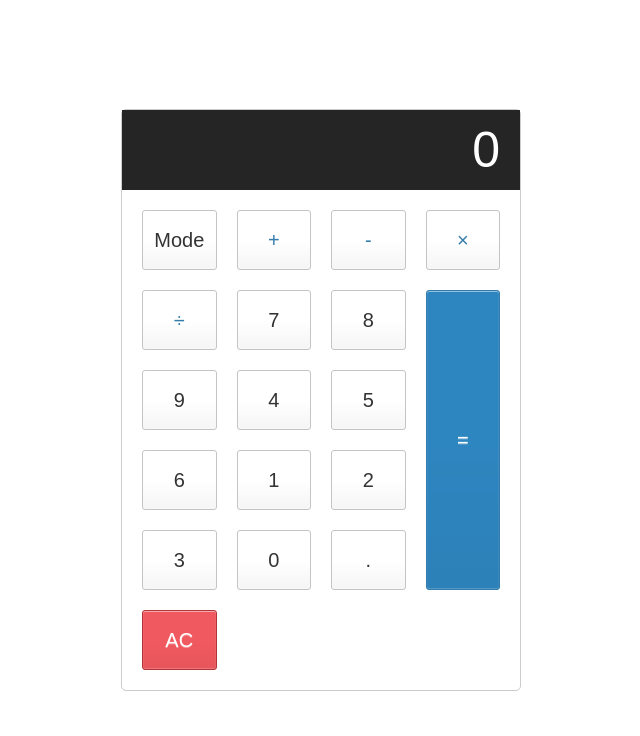
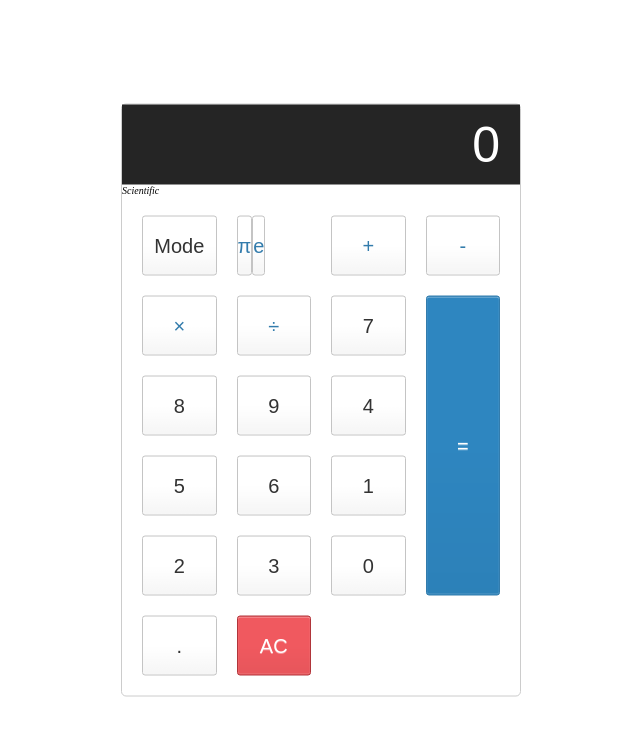
Before and after one commit to samriz/Calculator, an Angular app: page / in a window 1280 px wide. Both pictures are taken after a click on the button "Mode". Shown: the top 736 px of the page, without its empty margins (319-959 px from the left). Built offline with nearby package versions, Linux system fonts and the light colour scheme.

Commit message:
Mode button changes calculator mode.
Scientific mode shows extra buttons.

```diff
--- a/src/app/calculator/calculator.component.html
+++ b/src/app/calculator/calculator.component.html
@@ -1,12 +1,19 @@
 <div class="calculator">
 
-  <input type="text" class="calculator-screen" value="0" disabled />
+  <input type="text" class="calculator-screen" value="0" disabled/>
   <br>
-  <span><i><small></small></i></span>
+  <span *ngIf="mode">
+    <i>{{mode.name}}</i>
+  </span>
 
   <div class="calculator-keys">
 
-    <button type="button">Mode</button>
+    <button type="button" (click)="incrementMode()">Mode</button>
+
+    <span *ngIf="mode.name === 'Scientific'">
+      <button type="button" class="operator">&pi;</button>
+      <button type="button" class="operator" value="2.71828183">e</button>
+    </span>
 
     <button type="button" class="operator" value="+">+</button>
     <button type="button" class="operator" value="-">-</button>
--- a/src/app/calculator/calculator.component.ts
+++ b/src/app/calculator/calculator.component.ts
@@ -1,4 +1,7 @@
 import { Component, OnInit } from '@angular/core';
+import { Mode } from '../mode';
+import { ModeService } from '../mode.service';
+import { ActivatedRoute } from '@angular/router';
 
 @Component({
   selector: 'app-calculator',
@@ -7,10 +10,27 @@ import { Component, OnInit } from '@angular/core';
 })
 export class CalculatorComponent implements OnInit
 {
+  private modeId: number = 1;
+  public mode!: Mode;
+  constructor(private route: ActivatedRoute, private modeService: ModeService) {}
 
-  constructor() { }
+  ngOnInit(): void
+  {
+    this.getMode();
+  }
 
-  ngOnInit(): void {
+  incrementMode(): void
+  {
+    ++this.modeId;
+    if(this.modeId % 2 === 0) this.modeId = 2;
+    else this.modeId = this.modeId % 2;
+    this.getMode();
+  }
+
+  getMode(): void
+  {
+    this.modeService.getMode(this.modeId).subscribe(mode => this.mode = mode);
+    console.log(this.modeId);
   }
 
 }
```
